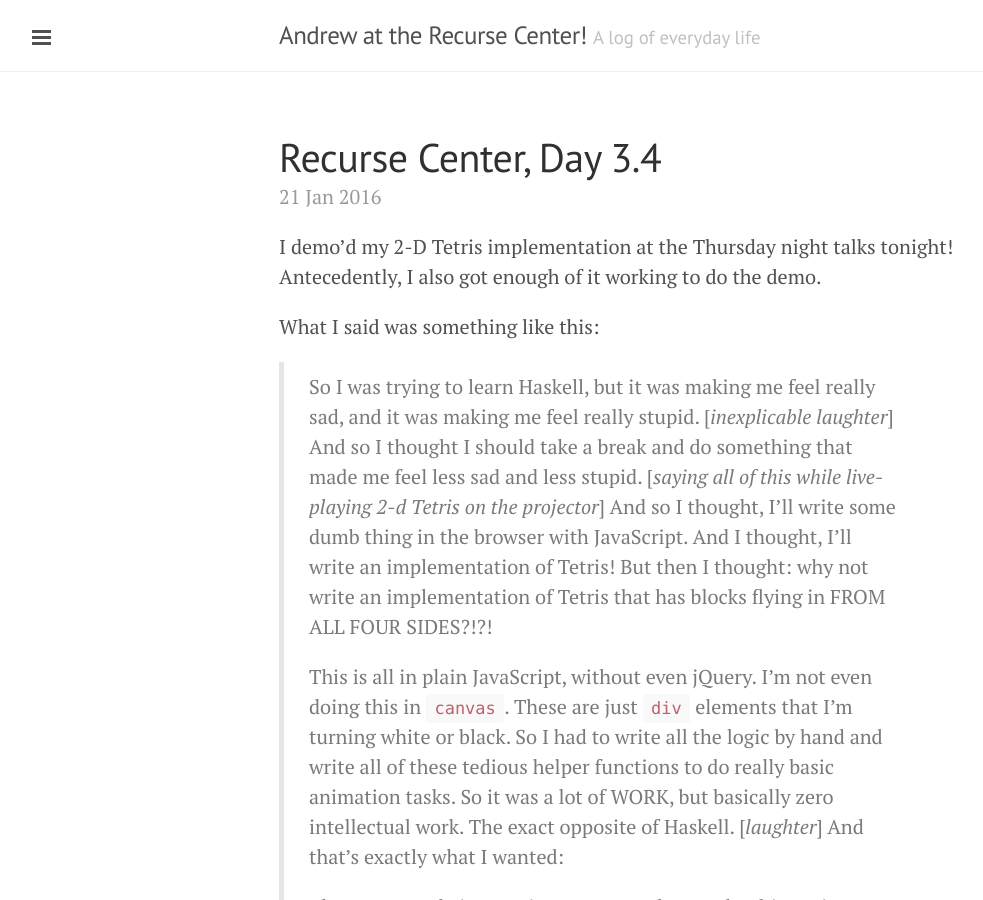
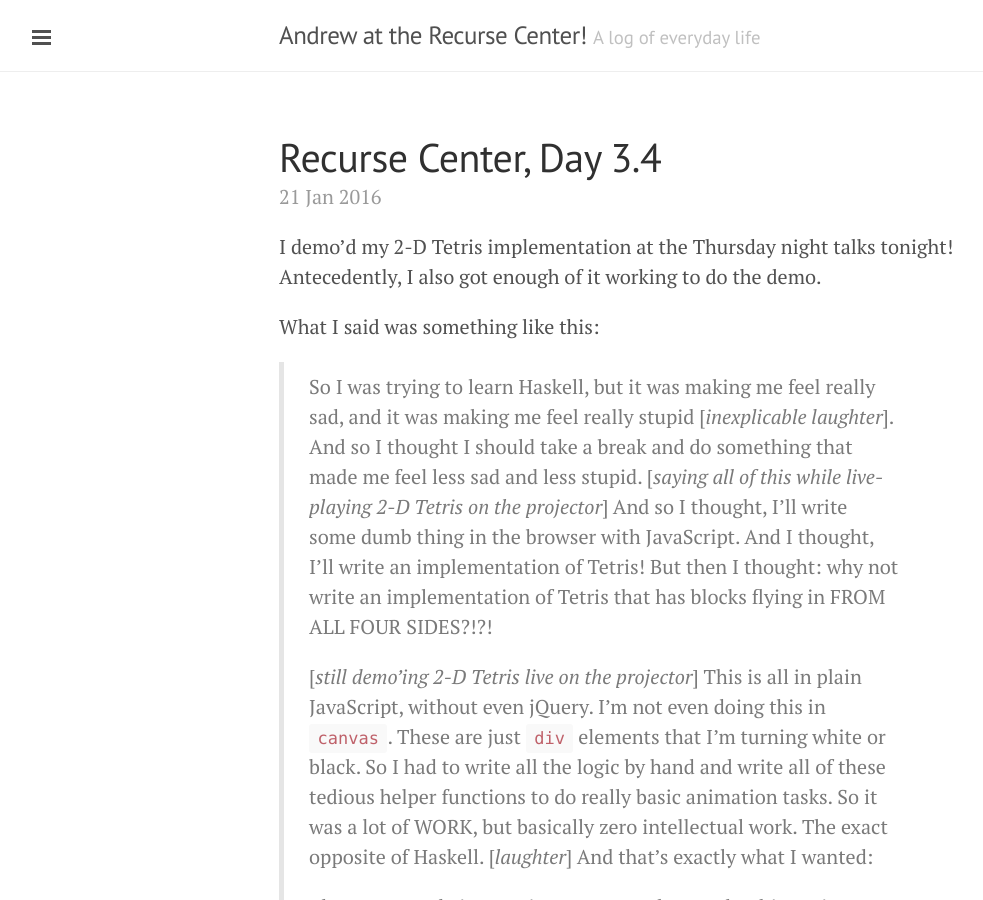
Before and after one commit to amalex5/amalex5.github.io, a Jekyll site: the page built from _posts/2016-01-21-recurse-center-day-3-4.markdown, in a window 1280 px wide and 900 px high. Shown: the whole window, without its empty margins (1-984 px from the left). Built offline with Jekyll 4.4.1, drawn with Linux system fonts in a browser that asks for light colours.

Commit message:
Post update: Recurse Center, Day 3.4

```diff
--- a/_posts/2016-01-21-recurse-center-day-3-4.markdown
+++ b/_posts/2016-01-21-recurse-center-day-3-4.markdown
@@ -7,9 +7,9 @@ I demo'd my 2-D Tetris implementation at the Thursday night talks tonight! Antec
 
 What I said was something like this:
 
->So I was trying to learn Haskell, but it was making me feel really sad, and it was making me feel really stupid. [*inexplicable laughter*] And so I thought I should take a break and do something that made me feel less sad and less stupid. [*saying all of this while live-playing 2-d Tetris on the projector*] And so I thought, I'll write some dumb thing in the browser with JavaScript. And I thought, I'll write an implementation of Tetris! But then I thought: why not write an implementation of Tetris that has blocks flying in FROM ALL FOUR SIDES?!?!
+>So I was trying to learn Haskell, but it was making me feel really sad, and it was making me feel really stupid [*inexplicable laughter*]. And so I thought I should take a break and do something that made me feel less sad and less stupid. [*saying all of this while live-playing 2-D Tetris on the projector*] And so I thought, I'll write some dumb thing in the browser with JavaScript. And I thought, I'll write an implementation of Tetris! But then I thought: why not write an implementation of Tetris that has blocks flying in FROM ALL FOUR SIDES?!?!
 >
->This is all in plain JavaScript, without even jQuery. I'm not even doing this in `canvas`. These are just `div` elements that I'm turning white or black. So I had to write all the logic by hand and write all of these tedious helper functions to do really basic animation tasks. So it was a lot of WORK, but basically zero intellectual work. The exact opposite of Haskell. [*laughter*] And that's exactly what I wanted:
+>[*still demo'ing 2-D Tetris live on the projector*] This is all in plain JavaScript, without even jQuery. I'm not even doing this in `canvas`. These are just `div` elements that I'm turning white or black. So I had to write all the logic by hand and write all of these tedious helper functions to do really basic animation tasks. So it was a lot of WORK, but basically zero intellectual work. The exact opposite of Haskell. [*laughter*] And that's exactly what I wanted:
 >
 > The one vaguely interesting part turned out to be this: so in normal Tetris, you drop pieces from above, and when they form a solid line, the line clears and everything moves down one. In this version, you try to form a rectangle around this center piece [*showing demo*], and then THAT clears. And in my vague inchoate [*I actually said the word "inchoate" out loud!*] conception of this game, I'd just shift all the cells inward towards the center [*showing sketch of my vague mental conception of how this would work*]. But actually, there's a problem.
 >
```
